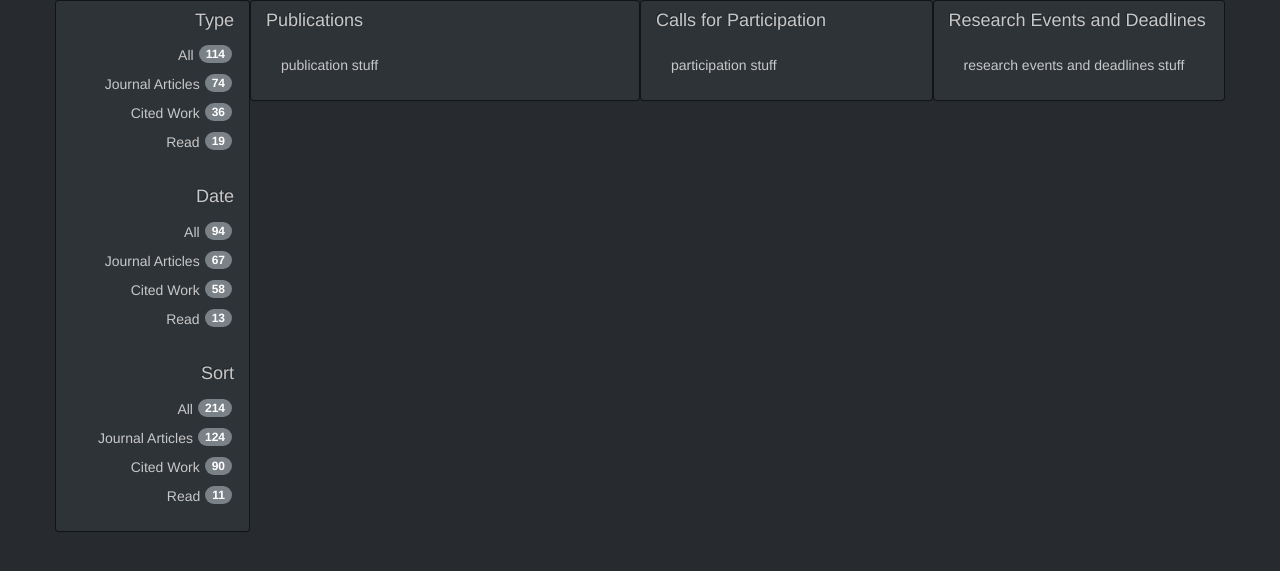
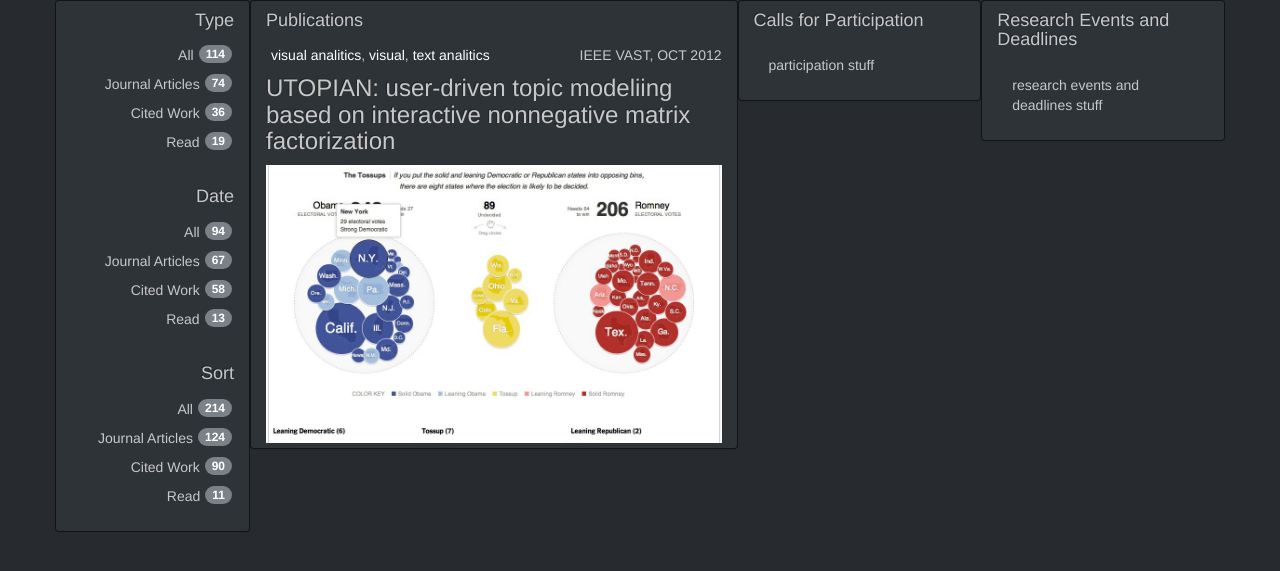
Before and after one commit to winkleda/connected-to-research, a PHP site: page / in a window 1280 px wide. Shown: the part 146-717 px from the top of the page. Run offline with PHP 8.4, Linux system fonts and the light colour scheme.

Commit message:
added publication article information up to the article image

```diff
--- a/css/custom.css
+++ b/css/custom.css
@@ -60,3 +60,33 @@
 .list-group-item > .badge {
 	margin-left:5px;
 }
+
+/*
+ * publication item styling
+ */
+
+.publication-item > .tag-link-list{
+	list-style-type:none;
+	padding:0px 5px;
+	float:left;
+}
+.publication-item > .tag-link-list li{
+	display:inline;
+}
+#publication-column > .panel-body{
+	padding:5px 0px;
+}
+.publication-item > .publication-info {
+	float:right;
+}
+.publication-item > .publication-title {
+	clear:both;
+}
+.publication-item > .publication-image {
+	overflow:hidden;
+}
+
+/* this is only temporary and will need to be changed later */
+.publication-item > .publication-image img{
+	width:100%;
+}
--- a/index.html
+++ b/index.html
@@ -96,22 +96,34 @@
 						</ul>
 					</div>
 				</div>
-				<div id="publication-column" class="col-xs-4 panel panel-default ">
+				<div id="publication-column" class="col-xs-5 panel panel-default ">
 					<h4 class="panel-header">Publications</h4>
 					<div class="panel-body">
-						<p>publication stuff</p>
+						<div class="publication-item">
+							<ul class="tag-link-list"><li><a>visual analitics</a></li>, <li><a>visual</a></li>, <li><a>text analitics</a></li></ul>
+							<div class="publication-info">IEEE VAST, OCT 2012</div>
+							<h3 class="publication-title">UTOPIAN: user-driven topic modeliing based on interactive nonnegative matrix factorization</h3>
+							<div class="publication-image">
+								<img src="./img/test-image-1.jpg" />
 							</div>
 						</div>
-				<div id="participation-column" class="col-xs-3 panel panel-default ">
+
+					</div>
+				</div>
+				<div class="col-xs-5">
+					<div class="row">
+						<div id="participation-column" class="col-xs-6 panel panel-default ">
 							<h4 class="panel-header">Calls for Participation</h4>
 							<div class="panel-body">
 								<p>participation stuff</p>
 							</div>
 						</div>
-				<div id="events-deadlines-column" class="col-xs-3 panel panel-default ">
+						<div id="events-deadlines-column" class="col-xs-6 panel panel-default ">
 							<h4 class="panel-header">Research Events and Deadlines</h4>
 							<div class="panel-body">
 								<p>research events and deadlines stuff</p>
+							</div>
+						</div>
 					</div>
 				</div>
 			</div>
```
Also changed, not shown: img/test-image-1.jpg (added), 1 other file. Lines whose indentation alone changed are shown as unchanged.
